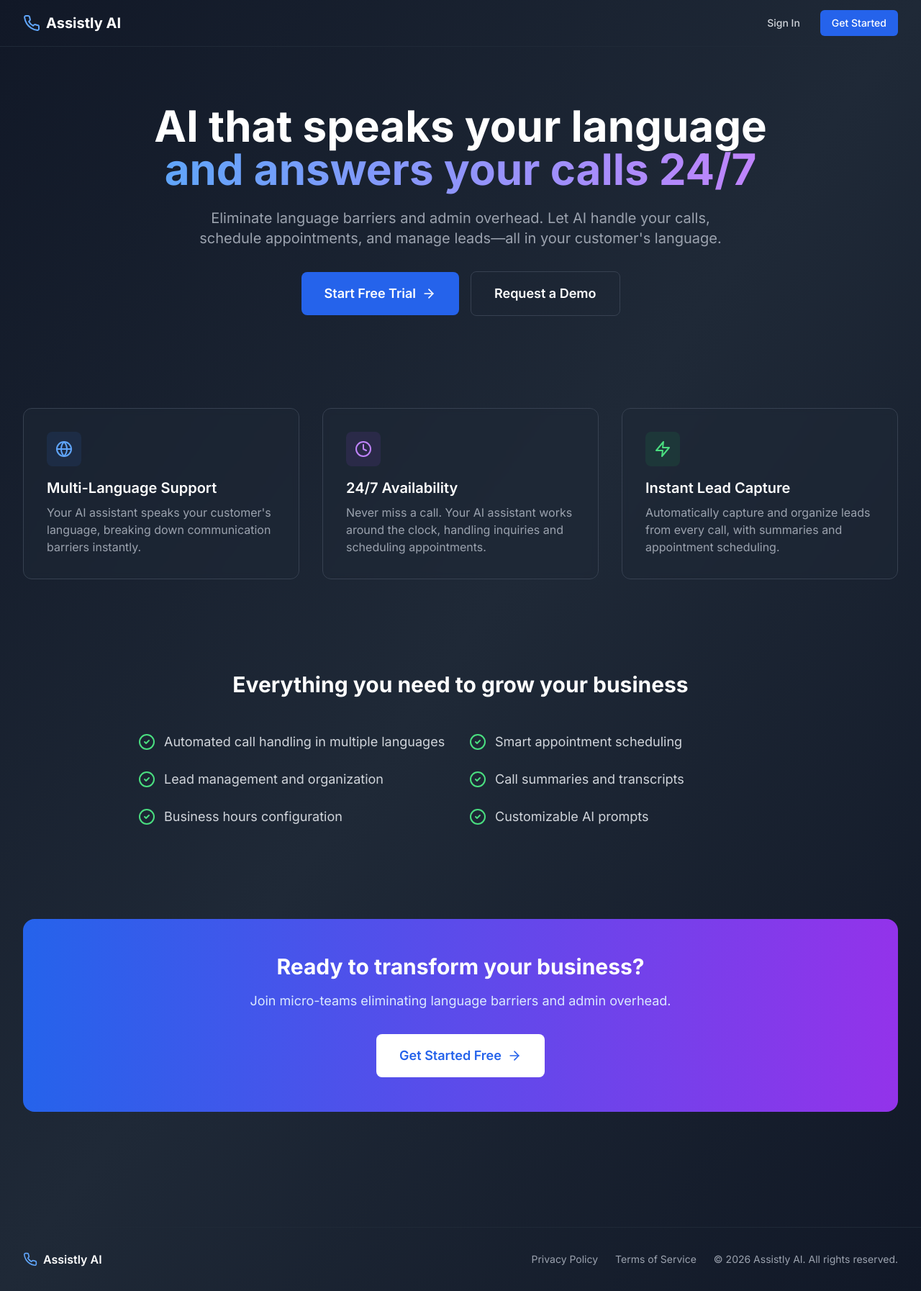
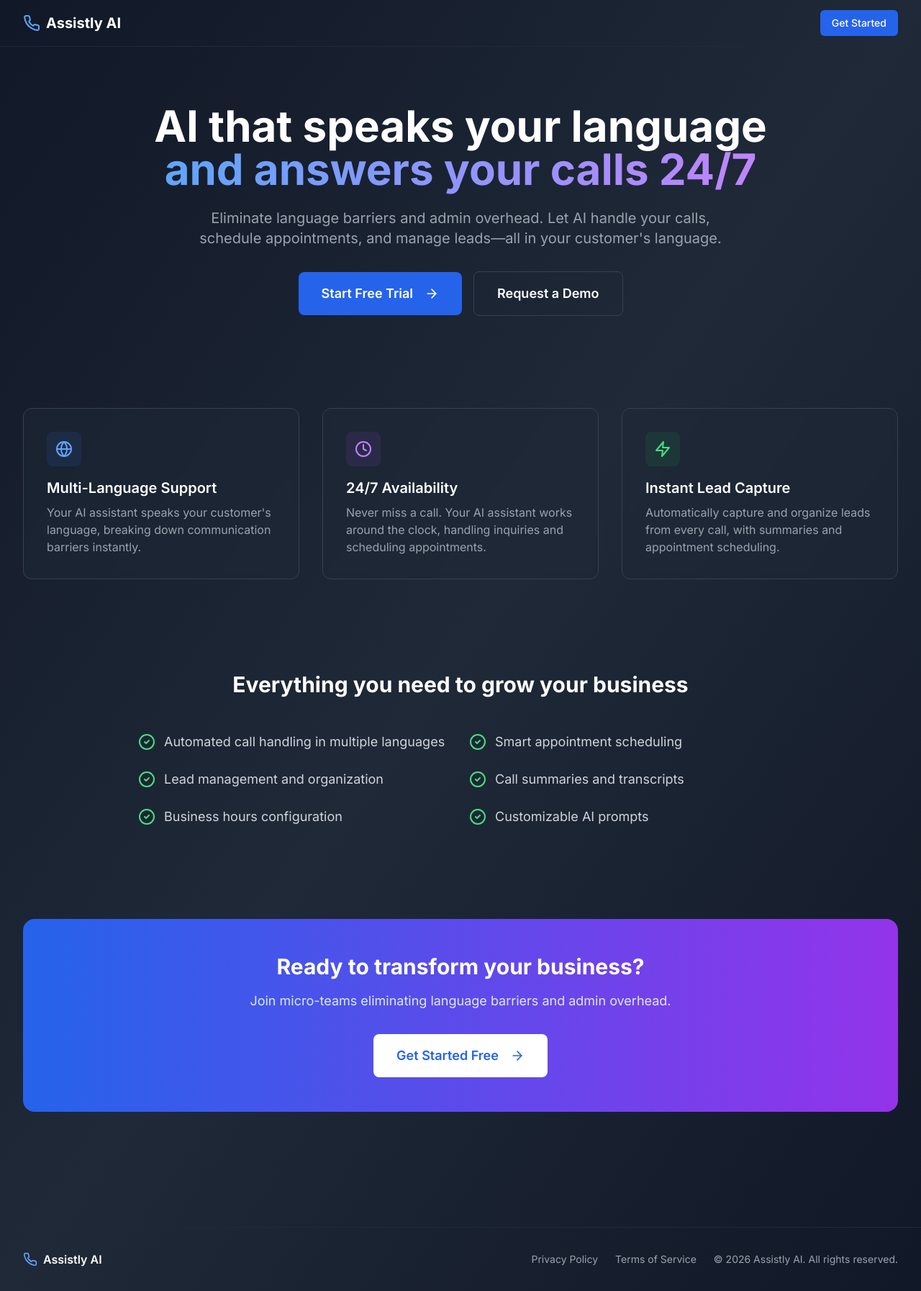
Before and after one commit to claireyu26/assistly-ai, a Next.js app: page / in a window 1280 px wide. Shown: the whole page at 72% size. Built offline with nearby package versions, Linux system fonts and the light colour scheme.

Commit message:
Final compliance push for Twilio: Beta restricted access and SMS policy

```diff
--- a/app/page.tsx
+++ b/app/page.tsx
@@ -1,6 +1,7 @@
 import Link from "next/link";
-import { Phone, Globe, Clock, Zap, ArrowRight, CheckCircle2 } from "lucide-react";
+import { Phone, Globe, Clock, Zap, CheckCircle2 } from "lucide-react";
 import { Navbar } from "@/components/Navbar";
+import { BetaRestrictedButton } from "@/components/BetaRestrictedButton";
 
 export default function Home() {
   return (
@@ -23,13 +24,12 @@ export default function Home() {
             schedule appointments, and manage leads—all in your customer&apos;s language.
           </p>
           <div className="flex flex-col sm:flex-row gap-4 justify-center items-center">
-            <Link
-              href="/dashboard"
+            <BetaRestrictedButton
               className="bg-blue-600 hover:bg-blue-700 text-white px-8 py-4 rounded-lg text-lg font-semibold flex items-center gap-2 transition-all hover:scale-105"
+              showIcon={true}
             >
               Start Free Trial
-              <ArrowRight className="h-5 w-5" />
-            </Link>
+            </BetaRestrictedButton>
             <a
               href="mailto:clairesunyu@gmail.com?subject=Demo Request - Assistly AI"
               className="border border-gray-700 hover:border-gray-600 text-white px-8 py-4 rounded-lg text-lg font-semibold transition-all inline-block"
@@ -103,13 +103,12 @@ export default function Home() {
             <p className="text-blue-100 mb-8 text-lg">
               Join micro-teams eliminating language barriers and admin overhead.
             </p>
-            <Link
-              href="/dashboard"
+            <BetaRestrictedButton
               className="bg-white text-blue-600 px-8 py-4 rounded-lg text-lg font-semibold inline-flex items-center gap-2 hover:bg-gray-100 transition-all"
+              showIcon={true}
             >
               Get Started Free
-              <ArrowRight className="h-5 w-5" />
-            </Link>
+            </BetaRestrictedButton>
           </div>
         </div>
       </main>
--- a/app/privacy/page.tsx
+++ b/app/privacy/page.tsx
@@ -64,7 +64,7 @@ export default function PrivacyPolicyPage() {
                 No mobile information will be shared with third parties/affiliates for marketing/promotional purposes. All other categories exclude text messaging originator opt-in data and consent; this information will not be shared with any third parties.
               </p>
               <p className="mt-4 text-gray-300">
-                SMS Disclosure: By providing your phone number, you agree to receive text messages from Assistly AI. Message and data rates may apply. Message frequency varies. Reply STOP to opt-out.
+                SMS Policy: By providing your phone number, you agree to receive text messages from Assistly AI. Message and data rates may apply. Reply STOP to opt-out.
               </p>
               <p className="mt-4">
                 We use your mobile phone number to send you automated appointment reminders and important service-related notifications. You can opt-out of receiving text messages at any time by replying STOP to any message or by contacting us directly.
--- /dev/null
+++ b/components/BetaRestrictedButton.tsx
@@ -0,0 +1,52 @@
+"use client";
+
+import { useState } from "react";
+import { X, ArrowRight } from "lucide-react";
+
+interface BetaRestrictedButtonProps {
+    children: React.ReactNode;
+    className?: string;
+    showIcon?: boolean;
+}
+
+export function BetaRestrictedButton({ children, className, showIcon = false }: BetaRestrictedButtonProps) {
+    const [showModal, setShowModal] = useState(false);
+
+    return (
+        <>
+            <button
+                onClick={() => setShowModal(true)}
+                className={className}
+            >
+                {children}
+                {showIcon && <ArrowRight className="h-5 w-5 ml-2" />}
+            </button>
+
+            {showModal && (
+                <div className="fixed inset-0 z-50 flex items-center justify-center bg-black/50 backdrop-blur-sm p-4">
+                    <div className="bg-gray-800 border border-gray-700 rounded-xl max-w-md w-full p-6 shadow-2xl animate-in fade-in zoom-in-95 duration-200">
+                        <div className="flex justify-between items-start mb-4">
+                            <h3 className="text-xl font-bold text-white">Beta Access Only</h3>
+                            <button
+                                onClick={() => setShowModal(false)}
+                                className="text-gray-400 hover:text-white transition-colors"
+                            >
+                                <X className="h-5 w-5" />
+                            </button>
+                        </div>
+                        <p className="text-gray-300 mb-6">
+                            Registration is currently limited to invited beta users. Please
+                            contact <a href="mailto:clairesunyu@gmail.com" className="text-blue-400 hover:text-blue-300">clairesunyu@gmail.com</a> for access.
+                        </p>
+                        <button
+                            onClick={() => setShowModal(false)}
+                            className="w-full bg-blue-600 hover:bg-blue-700 text-white px-4 py-2 rounded-lg font-medium transition-colors"
+                        >
+                            Close
+                        </button>
+                    </div>
+                </div>
+            )}
+        </>
+    );
+}
--- a/components/Navbar.tsx
+++ b/components/Navbar.tsx
@@ -1,19 +1,10 @@
 "use client";
 
-import Link from "next/link";
-import { Phone, X } from "lucide-react";
-import { useState } from "react";
+import { Phone } from "lucide-react";
+import { BetaRestrictedButton } from "@/components/BetaRestrictedButton";
 
 export function Navbar() {
-    const [showBetaPopup, setShowBetaPopup] = useState(false);
-
-    const handleAuthClick = (e: React.MouseEvent) => {
-        e.preventDefault();
-        setShowBetaPopup(true);
-    };
-
     return (
-        <>
         <nav className="border-b border-gray-800">
             <div className="max-w-7xl mx-auto px-4 sm:px-6 lg:px-8">
                 <div className="flex justify-between items-center h-16">
@@ -22,49 +13,14 @@ export function Navbar() {
                         <span className="text-xl font-bold text-white">Assistly AI</span>
                     </div>
                     <div className="flex items-center space-x-4">
-                            <button
-                                onClick={handleAuthClick}
-                                className="text-gray-300 hover:text-white px-3 py-2 rounded-md text-sm font-medium transition-colors"
-                            >
-                                Sign In
-                            </button>
-                            <button
-                                onClick={handleAuthClick}
+                        <BetaRestrictedButton
                             className="bg-blue-600 hover:bg-blue-700 text-white px-4 py-2 rounded-md text-sm font-medium transition-colors"
                         >
                             Get Started
-                            </button>
+                        </BetaRestrictedButton>
                     </div>
                 </div>
             </div>
         </nav>
-
-            {/* Beta Access Popup */}
-            {showBetaPopup && (
-                <div className="fixed inset-0 z-50 flex items-center justify-center bg-black/50 backdrop-blur-sm p-4">
-                    <div className="bg-gray-800 border border-gray-700 rounded-xl max-w-md w-full p-6 shadow-2xl animate-in fade-in zoom-in-95 duration-200">
-                        <div className="flex justify-between items-start mb-4">
-                            <h3 className="text-xl font-bold text-white">Beta Access Only</h3>
-                            <button
-                                onClick={() => setShowBetaPopup(false)}
-                                className="text-gray-400 hover:text-white transition-colors"
-                            >
-                                <X className="h-5 w-5" />
-                            </button>
-                        </div>
-                        <p className="text-gray-300 mb-6">
-                            Registration is currently limited to invited beta users. Please
-                            contact <a href="mailto:clairesunyu@gmail.com" className="text-blue-400 hover:text-blue-300">clairesunyu@gmail.com</a> for access.
-                        </p>
-                        <button
-                            onClick={() => setShowBetaPopup(false)}
-                            className="w-full bg-blue-600 hover:bg-blue-700 text-white px-4 py-2 rounded-lg font-medium transition-colors"
-                        >
-                            Close
-                        </button>
-                    </div>
-                </div>
-            )}
-        </>
     );
 }
```
Also changed, not shown: build_result_final_v2.txt (added). Lines whose indentation alone changed are shown as unchanged.
